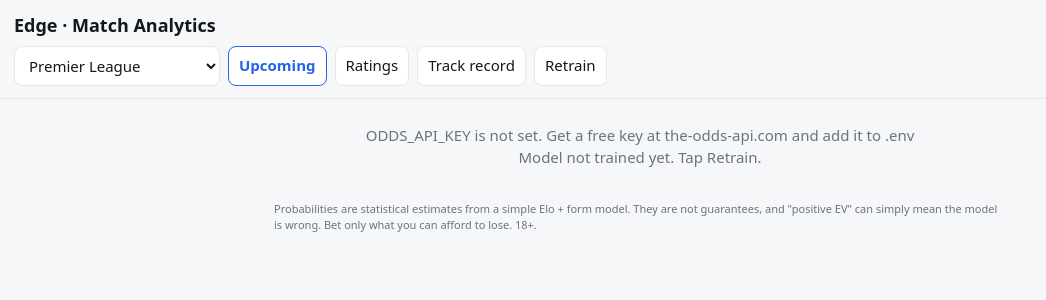
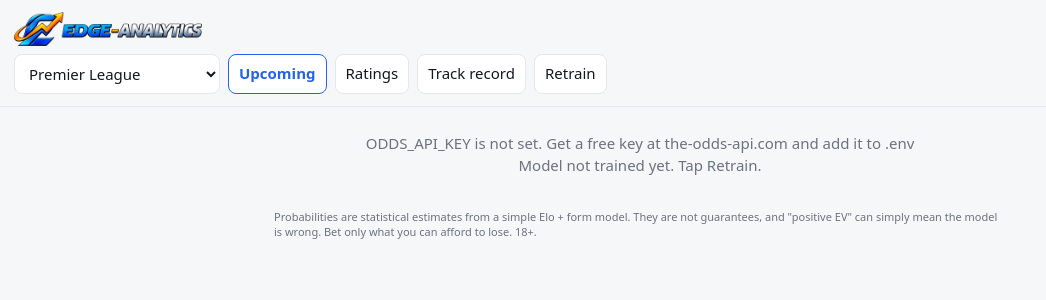
Before and after one commit to joewill56/edge-analytics, a Flask app: page / in a window 1280 px wide. Shown: the top 300 px of the page, without its empty margins (0-1046 px from the left). Run offline with Flask 3, Linux system fonts and the light colour scheme; some libraries are stand-ins or nearby versions.

Commit message:
Add files via upload

```diff
--- a/template/index.html
+++ b/template/index.html
@@ -16,7 +16,7 @@
 @media (prefers-color-scheme:dark){:root{--bg:#0e1116;--card:#171b22;--ink:#e8eaed;--mute:#98a0ab;--line:#262c36;--h:#60a5fa;--d:#6b7280;--a:#fb7185;--good:#34d399;--warn:#fbbf24}}
 *{box-sizing:border-box}body{margin:0;background:var(--bg);color:var(--ink);font:15px/1.45 system-ui,sans-serif;padding-bottom:40px}
 header{position:sticky;top:0;background:var(--bg);padding:12px 14px;border-bottom:1px solid var(--line);z-index:5}
-h1{font-size:18px;margin:0 0 8px}
+h1{margin:0 0 8px;line-height:0}.logo{height:34px;width:auto;max-width:100%}
 .row{display:flex;gap:8px;flex-wrap:wrap;align-items:center}
 select,button{font:inherit;padding:8px 10px;border-radius:8px;border:1px solid var(--line);background:var(--card);color:var(--ink)}
 button.primary{background:var(--h);border-color:var(--h);color:#fff}
@@ -47,7 +47,7 @@ details table td:nth-child(2),details table td:nth-child(3){white-space:nowrap}
 </head>
 <body>
 <header>
-  <h1>Edge · Match Analytics</h1>
+  <h1><img src="/static/logo-wide.png" alt="Edge Analytics" class="logo"></h1>
   <div class="row">
     <select id="league">{% for k,v in leagues.items() %}<option value="{{k}}">{{v.name}}</option>{% endfor %}</select>
     <span class="tabs row"><button id="t-up" class="on">Upcoming</button><button id="t-rt">Ratings</button><button id="t-tr">Track record</button></span>
```
